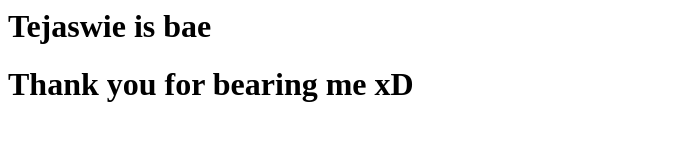
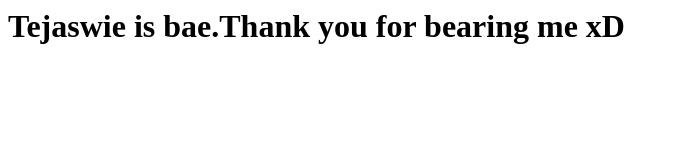
Before and after one commit to Suraj690/test, a plain HTML site: page index.html in a window 1280 px wide. Shown: the whole page, without its empty margins (0-679 px from the left). Drawn offline with Linux system fonts and the light colour scheme.

Commit message:
Update index.html

```diff
--- a/index.html
+++ b/index.html
@@ -4,8 +4,7 @@
   </title>
 
   <body>
-    <h1>Tejaswie is bae</h1>
-    <h1>Thank you for bearing me xD<h1>
+    <h1>Tejaswie is bae.Thank you for bearing me xD</h1>
   </body>
 
   <style>
```
